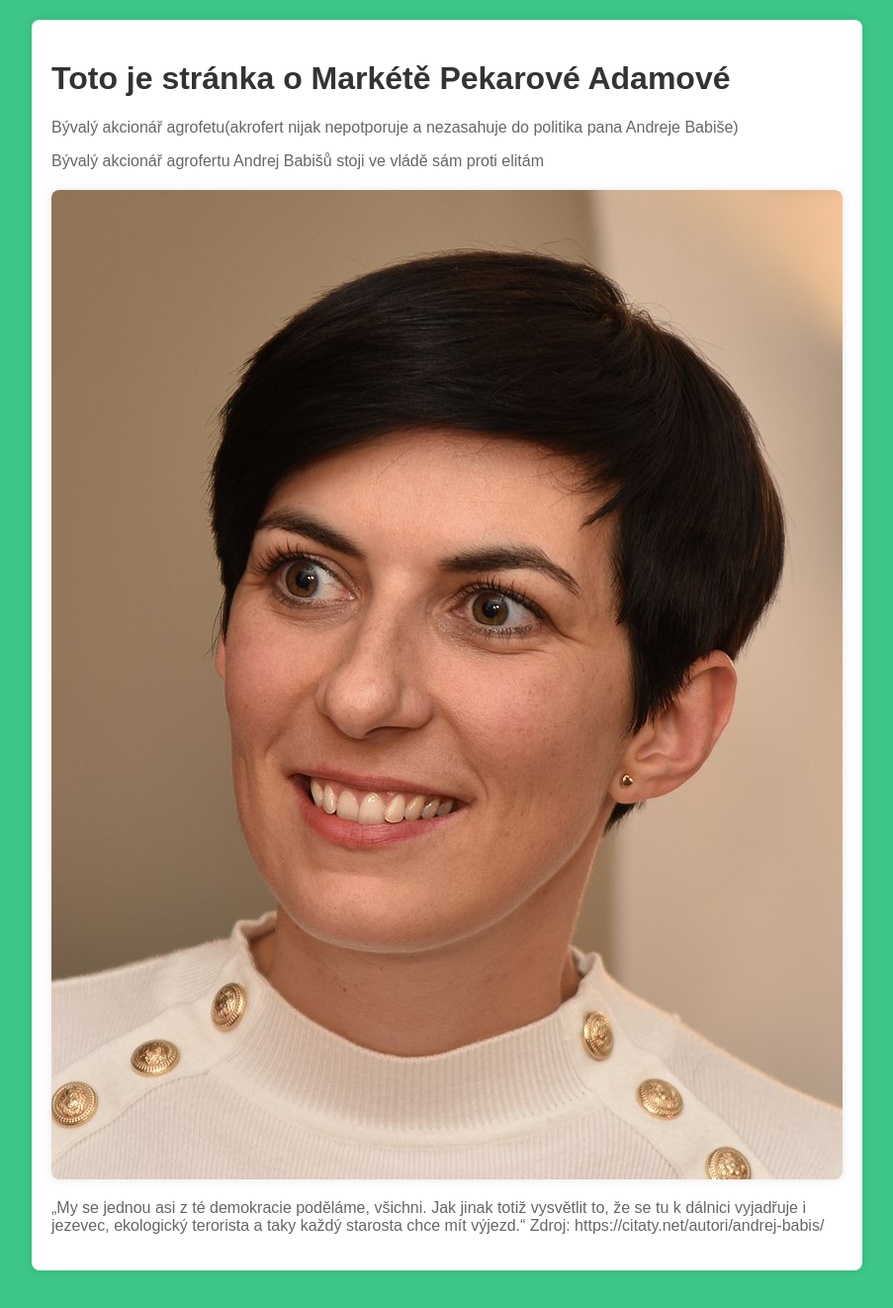
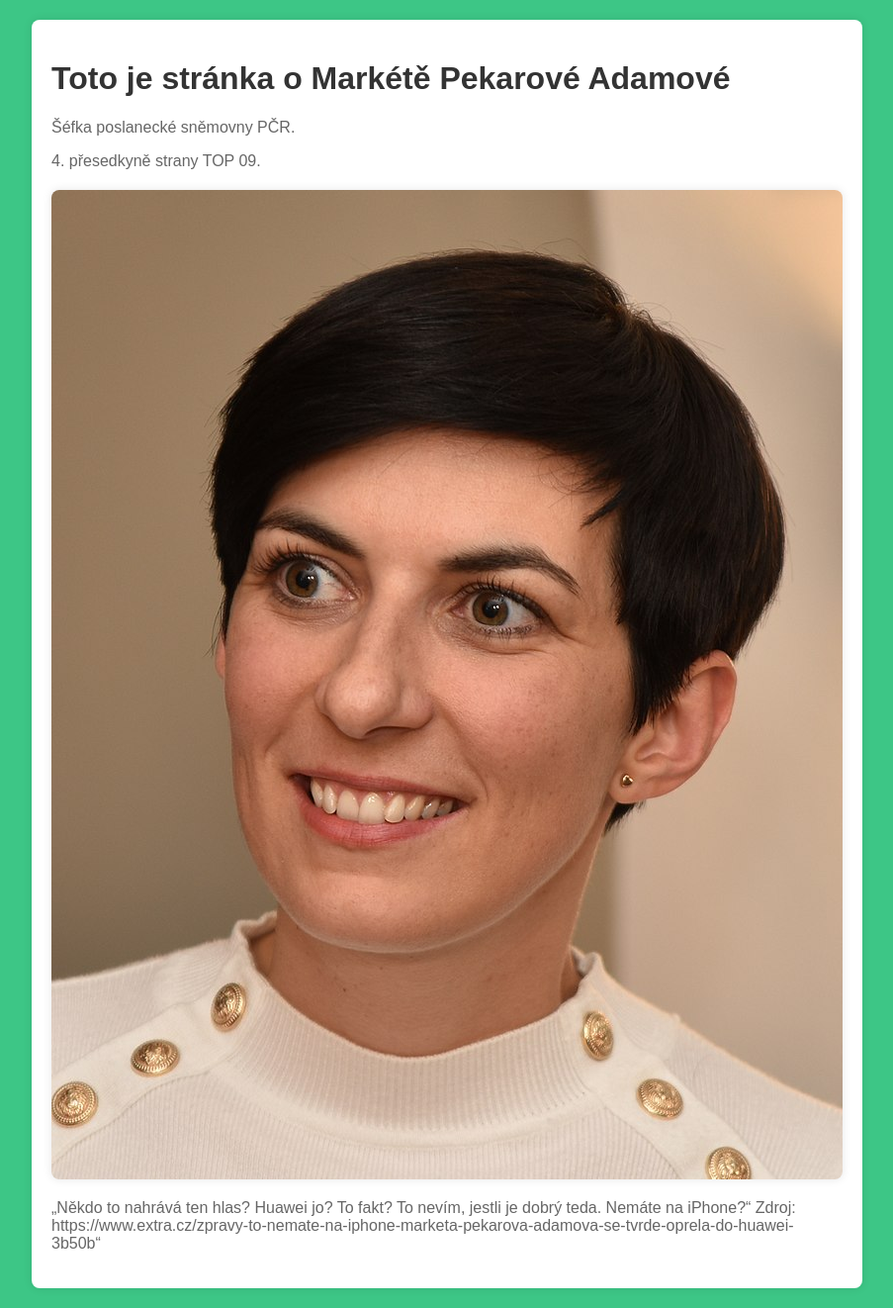
Before and after one commit to 2Karlicek/SPS_Kladno_projekt, a PHP site: the page made by Pekarová.php in a window 1280 px wide. Shown: the whole page at 99% size, without its empty margins (188-1091 px from the left). Before the commit the page ends 1284 px from the top, so only its background shows below. Run offline with PHP 8.4, Linux system fonts and the light colour scheme.

Commit message:
Pekarová.php

```diff
--- a/Pekarová.php
+++ b/Pekarová.php
@@ -60,14 +60,15 @@
 <body>
     <div class="container">
         <h1>Toto je stránka o Markétě Pekarové Adamové</h1>
-        <p>Bývalý akcionář agrofetu(akrofert nijak nepotporuje a nezasahuje do politika pana Andreje Babiše)</p>
-        <p>Bývalý akcionář agrofertu Andrej Babišů stoji ve vládě sám proti elitám</p>
+        <p>Šéfka poslanecké sněmovny PČR.</p>
+        <p>4. přesedkyně strany TOP 09.</p>
 
 
         <img src=assets/images/Markéta_Pekarová_Adamová_(2022).jpg alt="Bývalý akcionář agroferu">
-        <p> „My se jednou asi z té demokracie poděláme, všichni. Jak jinak totiž vysvětlit to, že se tu k dálnici vyjadřuje i jezevec, ekologický terorista a taky každý starosta chce mít výjezd.“
+        <p> „Někdo to nahrává ten hlas? Huawei jo? To fakt? To nevím, jestli je dobrý teda. Nemáte na iPhone?“
 
-Zdroj: https://citaty.net/autori/andrej-babis/ </p>
+Zdroj: https://www.extra.cz/zpravy-to-nemate-na-iphone-marketa-pekarova-adamova-se-tvrde-oprela-do-huawei-3b50b“
+        </p>
     </div>
 
 
```
